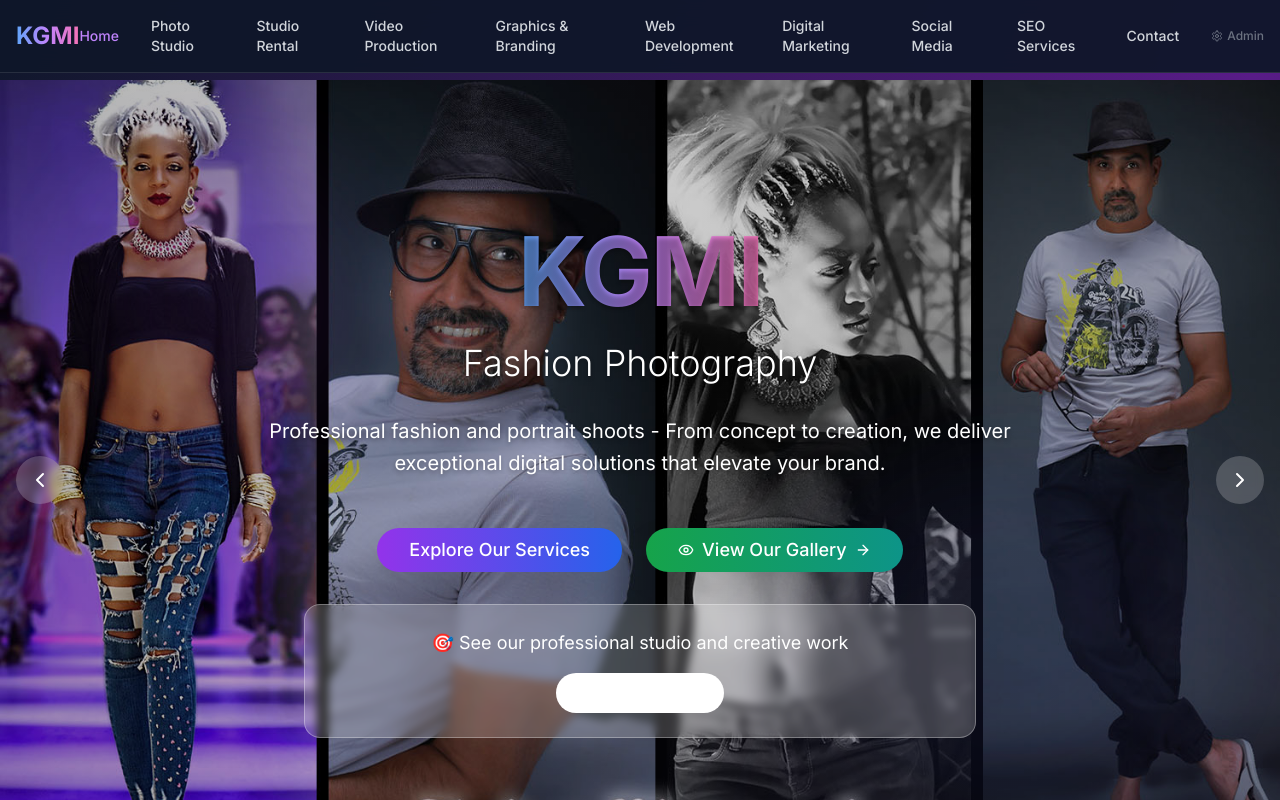
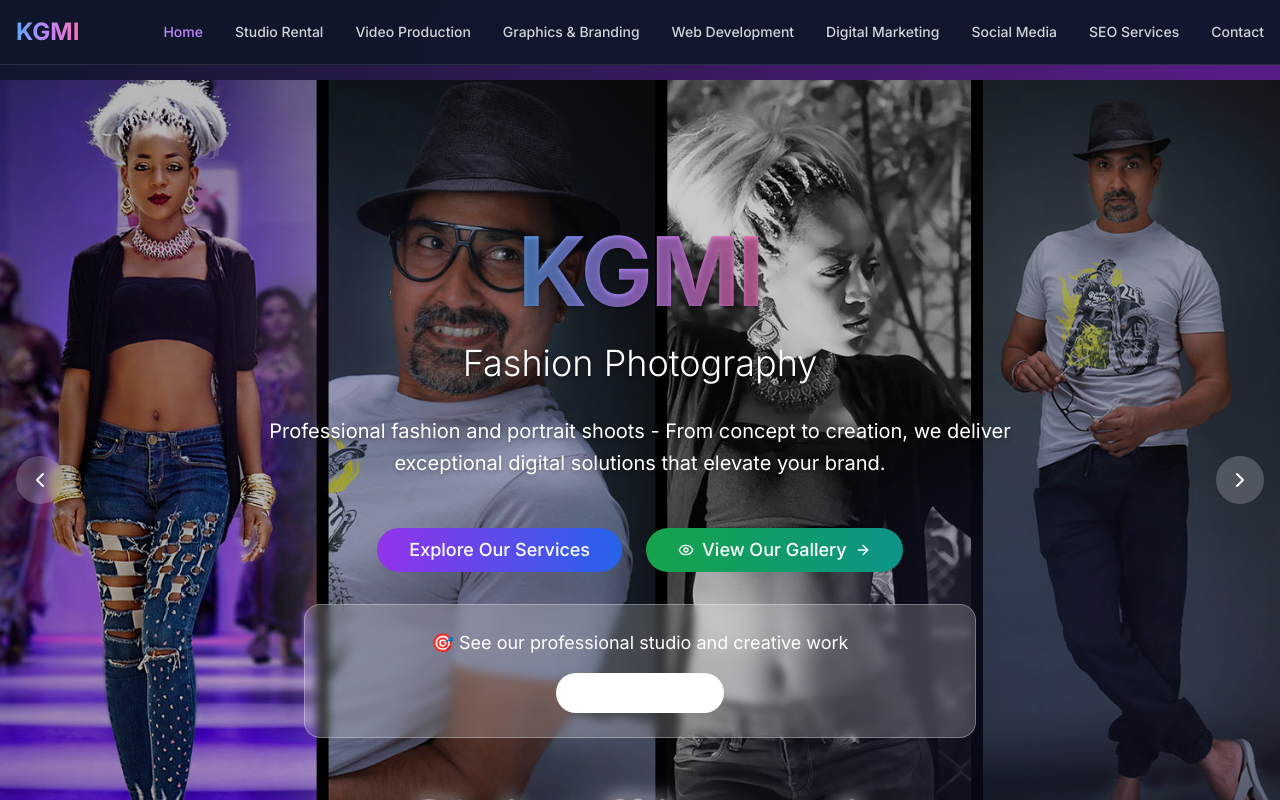
Before and after one commit to honey143jj/digital-studio-revamp, a React (Vite) app: page / in a window 1280 px wide. Shown: the top 800 px of the page. Built offline with nearby package versions, Linux system fonts and the light colour scheme.

Commit message:
Remove admin link and "Photo Studio" link
Removed the admin panel link from the navigation and the "Photo Studio" link.

```diff
--- a/src/components/Navigation.tsx
+++ b/src/components/Navigation.tsx
@@ -1,6 +1,6 @@
 
 import { useState } from "react";
-import { Menu, X, Camera, Video, Palette, Globe, TrendingUp, Share2, Search, Phone, Settings, Building } from "lucide-react";
+import { Menu, X, Video, Palette, Globe, TrendingUp, Share2, Search, Phone, Building } from "lucide-react";
 import { Button } from "@/components/ui/button";
 import { Link, useLocation } from "react-router-dom";
 
@@ -10,7 +10,6 @@ const Navigation = () => {
 
   const navItems = [
     { name: "Home", path: "/" },
-    { name: "Photo Studio", path: "/photo-studio", icon: Camera },
     { name: "Studio Rental", path: "/photo-studio-rental", icon: Building },
     { name: "Video Production", path: "/video-production", icon: Video },
     { name: "Graphics & Branding", path: "/graphics-branding", icon: Palette },
@@ -45,14 +44,6 @@ const Navigation = () => {
                 {item.name}
               </Link>
             ))}
-            {/* Admin Login Link */}
-            <Link
-              to="/admin/login"
-              className="flex items-center space-x-1 text-xs font-medium text-gray-500 hover:text-purple-400 transition-colors"
-            >
-              <Settings className="h-3 w-3" />
-              <span>Admin</span>
-            </Link>
           </div>
 
           {/* Mobile menu button */}
@@ -85,15 +76,6 @@ const Navigation = () => {
                   <span>{item.name}</span>
                 </Link>
               ))}
-              {/* Admin Login Link for Mobile */}
-              <Link
-                to="/admin/login"
-                onClick={() => setIsOpen(false)}
-                className="flex items-center space-x-2 text-xs font-medium text-gray-500 hover:text-purple-400 transition-colors pt-2 border-t border-white/10"
-              >
-                <Settings className="h-3 w-3" />
-                <span>Admin Login</span>
-              </Link>
             </div>
           </div>
         )}
```
